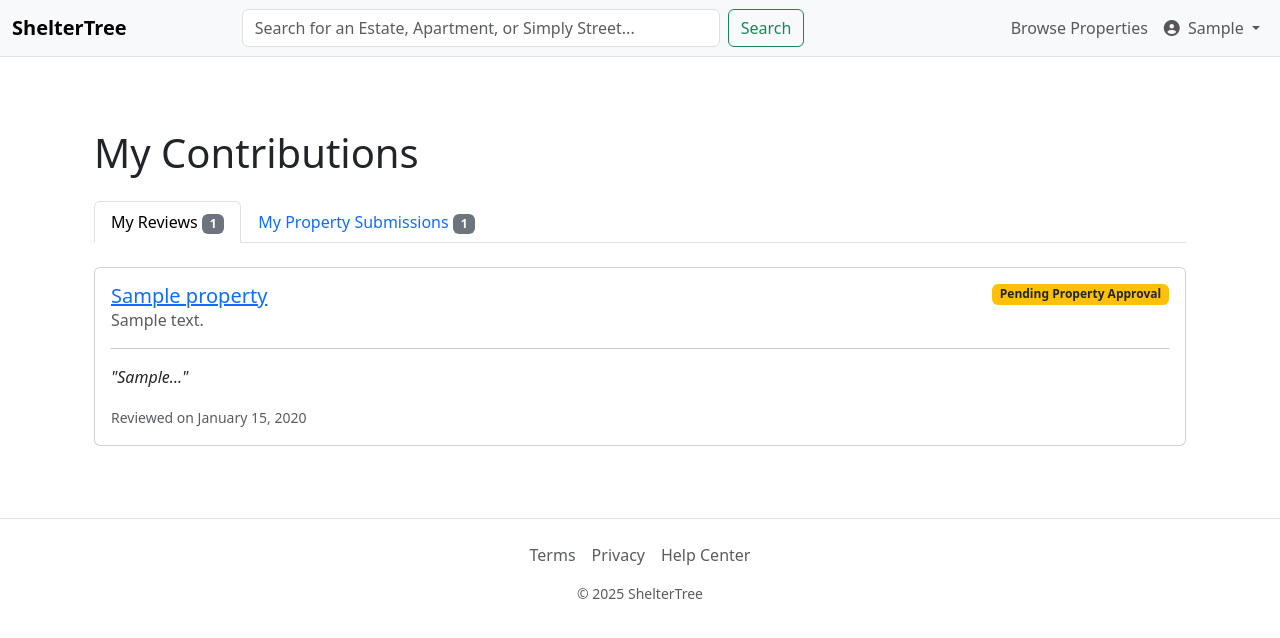
After one commit to Marrtinerz/sheltertree, a Django app: page /accounts/my-contributions/ in a window 1280 px wide. The commit adds this page. Shown: the top 638 px of the page. Run offline with Django 5.2, Linux system fonts and the light colour scheme; a user stored in the database is signed in; tables that the repository leaves empty hold one stand-in row (values such as "Sample post"); some libraries are stand-ins or nearby versions.

Commit message:
Built a unified dashboard for everything a user has added to ShelterTree: My Contributions Hub

```diff
--- /dev/null
+++ b/apps/reviews/templates/reviews/partials/_status_badge.html
@@ -0,0 +1 @@
+<span class="badge {{ css_class }}">{{ text }}</span>
--- /dev/null
+++ b/apps/reviews/templatetags/status_tags.py
@@ -0,0 +1,50 @@
+from django import template
+from ..models import PropertyStatus, ReviewStatus
+
+register = template.Library()
+
+@register.inclusion_tag('reviews/partials/_status_badge.html')
+def status_badge(status):
+    """
+    Renders a Bootstrap badge with appropriate color and text for a given status.
+    This tag is now resilient and handles raw string values for both PropertyStatus and ReviewStatus.
+    """
+    # --- THE FIX: Create dictionaries from the .choices attributes for a safe lookup ---
+    review_status_map = dict(ReviewStatus.choices)
+    property_status_map = dict(PropertyStatus.choices)
+
+    # First, try to get the human-readable label from the ReviewStatus map.
+    text = review_status_map.get(status)
+
+    # If the status was not a ReviewStatus, try the PropertyStatus map.
+    if text is None:
+        text = property_status_map.get(status)
+
+    # If we still haven't found a label (e.g., for an old or unknown status),
+    # create a sensible default instead of crashing.
+    if text is None:
+        text = str(status).replace('_', ' ').title()
+
+    # --- The color logic remains the same, comparing the raw string status value ---
+    css_class = 'bg-secondary' # Default color
+
+    # Positive, Final State (Green)
+    if status in (PropertyStatus.APPROVED.value, ReviewStatus.APPROVED.value):
+        css_class = 'bg-success'
+
+    # Neutral / Pending States (Yellow)
+    elif status in (PropertyStatus.PENDING_APPROVAL.value,
+                    ReviewStatus.PENDING_PROPERTY_APPROVAL.value,
+                    ReviewStatus.PENDING_CONTENT_REVIEW.value,
+                    ReviewStatus.UNDER_REVIEW.value):
+        css_class = 'bg-warning text-dark'
+
+    # Negative / Rejected / Removed States (Red)
+    elif status in (ReviewStatus.REJECTED.value,
+                    ReviewStatus.PROPERTY_REJECTED.value,
+                    ReviewStatus.USER_DELETED.value,
+                    ReviewStatus.ADMIN_REMOVED.value,
+                    ReviewStatus.PROPERTY_REMOVED.value):
+        css_class = 'bg-danger'
+
+    return {'css_class': css_class, 'text': text}
--- /dev/null
+++ b/apps/users/templates/account/my_contributions.html
@@ -0,0 +1,90 @@
+{% extends "base.html" %}
+{% load i18n %}
+{% load status_tags %} <!-- Load your custom, intelligent status_badge tag -->
+
+{% block title %}{% trans "My Contributions" %} | ShelterTree {% endblock %}
+
+{% block content %}
+<div class="container mt-4 mb-5">
+    <h1 class="mb-4">{% trans "My Contributions" %}</h1>
+
+    <!-- ==================================================================== -->
+    <!-- Tab Navigation - Dynamically sets the active tab from the view     -->
+    <!-- ==================================================================== -->
+    <ul class="nav nav-tabs mb-4" id="contributionsTab" role="tablist">
+        <li class="nav-item" role="presentation">
+            <button class="nav-link {% if active_tab == 'reviews' %}active{% endif %}" id="reviews-tab" data-bs-toggle="tab" data-bs-target="#reviews" type="button" role="tab" aria-controls="reviews" aria-selected="{% if active_tab == 'reviews' %}true{% else %}false{% endif %}">
+                {% trans "My Reviews" %} <span class="badge bg-secondary">{{ reviews.paginator.count }}</span>
+            </button>
+        </li>
+        <li class="nav-item" role="presentation">
+            <button class="nav-link {% if active_tab == 'properties' %}active{% endif %}" id="properties-tab" data-bs-toggle="tab" data-bs-target="#properties" type="button" role="tab" aria-controls="properties" aria-selected="{% if active_tab == 'properties' %}true{% else %}false{% endif %}">
+                {% trans "My Property Submissions" %} <span class="badge bg-secondary">{{ properties.paginator.count }}</span>
+            </button>
+        </li>
+    </ul>
+
+    <!-- ==================================================================== -->
+    <!-- Tab Content                                                        -->
+    <!-- ==================================================================== -->
+    <div class="tab-content" id="contributionsTabContent">
+
+        <!-- Reviews Tab Pane - Dynamically sets the active pane -->
+        <div class="tab-pane fade {% if active_tab == 'reviews' %}show active{% endif %}" id="reviews" role="tabpanel" aria-labelledby="reviews-tab">
+            {% for review in reviews %}
+                <div class="card mb-3">
+                    <div class="card-body">
+                        <div class="d-flex justify-content-between align-items-start">
+                            <div>
+                                <h5 class="card-title mb-1">
+                                    <a href="{% url 'reviews:property-detail' pk=review.unit.property.pk %}">{{ review.unit.property.name }}</a>
+                                </h5>
+                                <p class="card-subtitle text-muted">{{ review.unit.property.address }}</p>
+                            </div>
+                            <!-- THE FIX: Passing the review's own status to the badge -->
+                            {% status_badge review.status %}
+                        </div>
+                        <hr>
+                        <p class="card-text fst-italic">"{{ review.pros|truncatewords:30 }}..."</p>
+                        <small class="text-muted">Reviewed on {{ review.created_at|date:"F j, Y" }}</small>
+                    </div>
+                </div>
+            {% empty %}
+                <div class="text-center p-4 bg-light rounded">
+                    <p class="mb-0">{% trans "You have not written any reviews yet." %}</p>
+                </div>
+            {% endfor %}
+
+            <!-- Include the stateful pagination controls for reviews -->
+            {% include 'partials/_pagination_controls.html' with page_obj=reviews page_param='review_page' tab_id='reviews' other_page_params='&property_page='|add:properties.number %}
+        </div>
+
+        <!-- Properties Tab Pane - Dynamically sets the active pane -->
+        <div class="tab-pane fade {% if active_tab == 'properties' %}show active{% endif %}" id="properties" role="tabpanel" aria-labelledby="properties-tab">
+            {% for prop in properties %}
+                <div class="card mb-3">
+                    <div class="card-body">
+                        <div class="d-flex justify-content-between align-items-start">
+                            <div>
+                                <h5 class="card-title mb-1">{{ prop.name }}</h5>
+                                <p class="card-subtitle text-muted">{{ prop.address }}</p>
+                            </div>
+                            <!-- This was already correct and works with our upgraded tag -->
+                            {% status_badge prop.status %}
+                        </div>
+                        <hr>
+                        <small class="text-muted">Submitted on {{ prop.created_at|date:"F j, Y" }}</small>
+                    </div>
+                </div>
+            {% empty %}
+                <div class="text-center p-4 bg-light rounded">
+                    <p class="mb-0">{% trans "You have not submitted any new properties yet." %}</p>
+                </div>
+            {% endfor %}
+
+            <!-- Include the stateful pagination controls for properties -->
+            {% include 'partials/_pagination_controls.html' with page_obj=properties page_param='property_page' tab_id='properties' other_page_params='&review_page='|add:reviews.number %}
+        </div>
+    </div>
+</div>
+{% endblock %}
--- a/apps/users/urls.py
+++ b/apps/users/urls.py
@@ -1,12 +1,13 @@
 # apps/users/urls.py
 from django.urls import path
-from .views import OnboardingView, SkipOnboardingView, ProfileView, ProfileEditView, AddPhoneView, VerifyPhoneView
+from . import views
 
 urlpatterns = [
-    path('onboarding/', OnboardingView.as_view(), name='onboarding'),
-    path('onboarding/skip/', SkipOnboardingView.as_view(), name='onboarding-skip'),
-    path('profile/', ProfileView.as_view(), name='account_profile'),
-    path('profile/edit/', ProfileEditView.as_view(), name='account_profile_edit'),
-    path('phone/add/', AddPhoneView.as_view(), name='phone_add'),
-    path('phone/verify/', VerifyPhoneView.as_view(), name='phone_verify'),
+    path('onboarding/', views.OnboardingView.as_view(), name='onboarding'),
+    path('onboarding/skip/', views.SkipOnboardingView.as_view(), name='onboarding-skip'),
+    path('profile/', views.ProfileView.as_view(), name='account_profile'),
+    path('profile/edit/', views.ProfileEditView.as_view(), name='account_profile_edit'),
+    path('phone/add/', views.AddPhoneView.as_view(), name='phone_add'),
+    path('phone/verify/', views.VerifyPhoneView.as_view(), name='phone_verify'),
+    path('my-contributions/', views.MyContributionsView.as_view(), name='my_contributions'),
 ]
--- a/apps/users/views.py
+++ b/apps/users/views.py
@@ -18,8 +18,8 @@ import random
 from .services import notification_service
 from django.db.models import F
 from datetime import timedelta
-from apps.reviews.models import Review
-
+from apps.reviews.models import Review, Property
+from django.core.paginator import Paginator, EmptyPage, PageNotAnInteger
 
 class ProfileView(LoginRequiredMixin, TemplateView):
     template_name = 'account/profile_hub.html'
@@ -270,3 +270,39 @@ class VerifyPhoneView(LoginRequiredMixin, FormView):
         # Redirect to the original destination or profile.
         success_url = self.request.session.pop('next_url', reverse_lazy('account_profile'))
         return redirect(success_url)
+
+
+# Define pagination settings in one place
+ITEMS_PER_PAGE = 5
+
+class MyContributionsView(LoginRequiredMixin, TemplateView):
+    template_name = 'account/my_contributions.html'
+
+    def get_context_data(self, **kwargs):
+        context = super().get_context_data(**kwargs)
+        user = self.request.user
+
+        # --- REVIEWS PAGINATION (Unchanged) ---
+        all_reviews_list = Review.objects.filter(author=user).select_related(
+            'unit__property'
+        ).order_by('-created_at')
+        review_paginator = Paginator(all_reviews_list, ITEMS_PER_PAGE)
+        review_page_number = self.request.GET.get('review_page')
+        context['reviews'] = review_paginator.get_page(review_page_number)
+
+        # --- PROPERTIES PAGINATION (Unchanged) ---
+        all_properties_list = Property.objects.filter(added_by=user).order_by('-created_at')
+        property_paginator = Paginator(all_properties_list, ITEMS_PER_PAGE)
+        property_page_number = self.request.GET.get('property_page')
+        context['properties'] = property_paginator.get_page(property_page_number)
+
+        # --- THE CRITICAL FIX ---
+        # Determine which tab should be active based on the URL query parameters.
+        # If 'property_page' is in the URL, the properties tab should be active.
+        # Otherwise, default to the reviews tab.
+        if 'property_page' in self.request.GET:
+            context['active_tab'] = 'properties'
+        else:
+            context['active_tab'] = 'reviews'
+
+        return context
--- a/templates/base.html
+++ b/templates/base.html
@@ -62,7 +62,7 @@
                             </a>
                             <ul class="dropdown-menu dropdown-menu-end" aria-labelledby="navbarUserDropdown">
                                 <li><a class="dropdown-item" href="{% url 'account_profile' %}">{% trans "My Profile & Settings" %}</a></li>
-                                <li><a class="dropdown-item" href="#">{% trans "My Reviews" %}</a></li>
+                                <li><a class="dropdown-item" href="{% url 'my_contributions' %}">{% trans "My Contributions" %}</a></li>
                                 <li><hr class="dropdown-divider"></li>
                                 <li>
                                     <form method="post" action="{% url 'account_logout' %}" class="d-inline">
@@ -126,6 +126,17 @@
         {% block content %}{% endblock %}
     </main>
 
+    <footer class="mt-auto bg-white border-top py-3 text-center">
+        <div class="container">
+            <nav class="nav justify-content-center mb-2">
+                <a href="#" class="nav-link px-2 text-muted">{% translate "Terms" %}</a>
+                <a href="#" class="nav-link px-2 text-muted">{% translate "Privacy" %}</a>
+                <a href="#" class="nav-link px-2 text-muted">{% translate "Help Center" %}</a>
+            </nav>
+            <p class="mb-0 text-muted small">© {% now "Y" %} ShelterTree</p>
+        </div>
+    </footer>
+
     <!-- ==================================================================== -->
     <!-- Scripts                                                              -->
     <!-- ==================================================================== -->
--- /dev/null
+++ b/templates/partials/_pagination_controls.html
@@ -0,0 +1,32 @@
+{% if page_obj.has_other_pages %}
+<nav aria-label="Page navigation" class="mt-4">
+    <ul class="pagination justify-content-center">
+        {# PREVIOUS PAGE LINK #}
+        {% if page_obj.has_previous %}
+            <li class="page-item">
+                <a class="page-link" href="?{{ page_param }}={{ page_obj.previous_page_number }}{{ other_page_params }}#{{ tab_id }}" aria-label="Previous">&laquo;</a>
+            </li>
+        {% else %}
+            <li class="page-item disabled"><a class="page-link" href="#" tabindex="-1" aria-disabled="true">&laquo;</a></li>
+        {% endif %}
+
+        {# PAGE NUMBER LINKS #}
+        {% for i in page_obj.paginator.page_range %}
+            {% if page_obj.number == i %}
+                <li class="page-item active" aria-current="page"><a class="page-link" href="#">{{ i }}</a></li>
+            {% elif i > page_obj.number|add:'-3' and i < page_obj.number|add:'3' %}
+                <li class="page-item"><a class="page-link" href="?{{ page_param }}={{ i }}{{ other_page_params }}#{{ tab_id }}">{{ i }}</a></li>
+            {% endif %}
+        {% endfor %}
+
+        {# NEXT PAGE LINK #}
+        {% if page_obj.has_next %}
+            <li class="page-item">
+                <a class="page-link" href="?{{ page_param }}={{ page_obj.next_page_number }}{{ other_page_params }}#{{ tab_id }}" aria-label="Next">&raquo;</a>
+            </li>
+        {% else %}
+            <li class="page-item disabled"><a class="page-link" href="#" tabindex="-1" aria-disabled="true">&raquo;</a></li>
+        {% endif %}
+    </ul>
+</nav>
+{% endif %}
```
Also changed, not shown: apps/reviews/templates/reviews/partials/_review_list.html (added).
